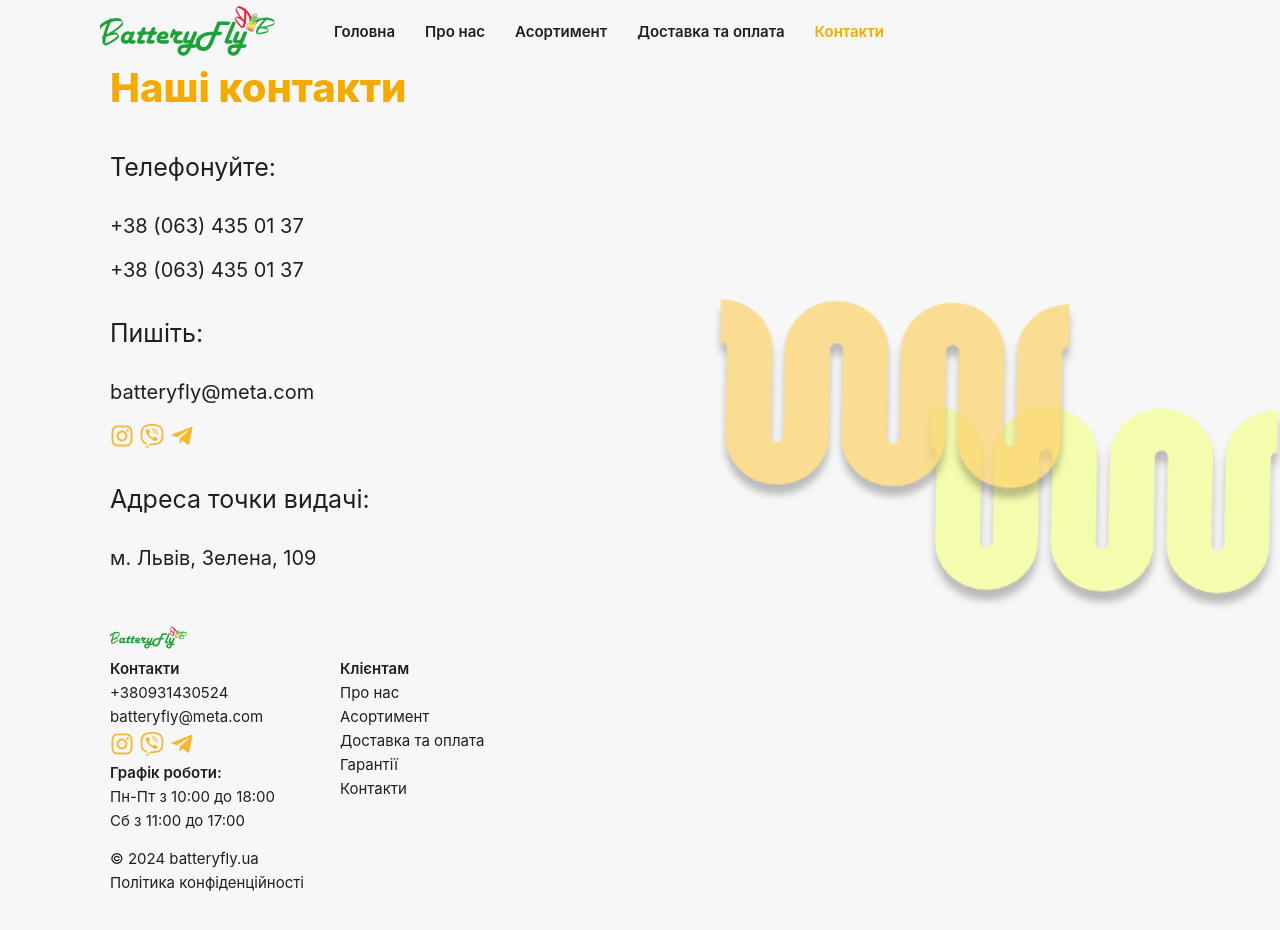
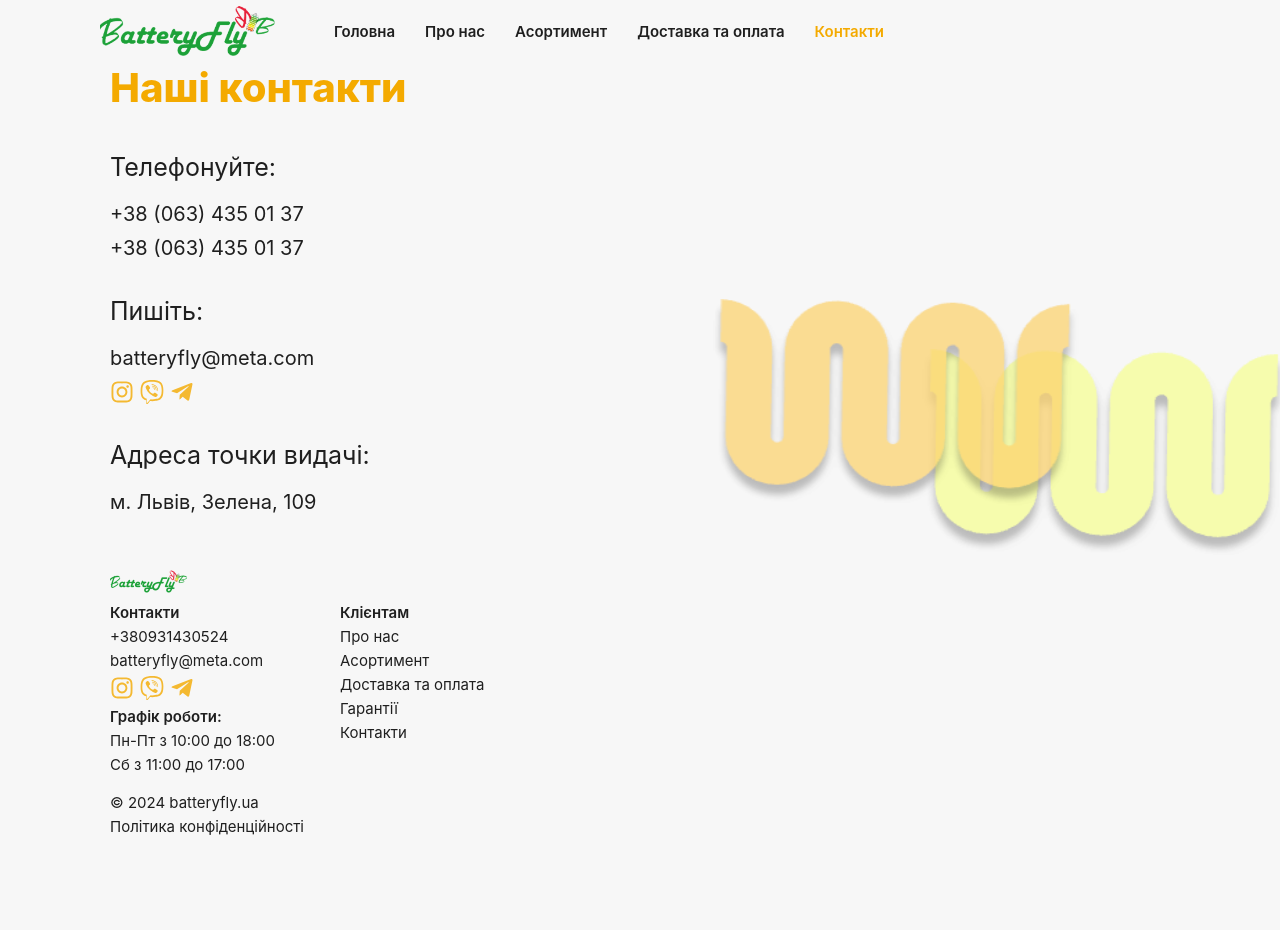
Before and after one commit to va7ul/Battery_Fly_Frontend, a React (Create React App) app: page /Battery_Fly_Frontend/contacts in a window 1280 px wide. Shown: the top 930 px of the page. After the commit the page ends 892 px from the top, so only its background shows below. Built offline with nearby package versions, Linux system fonts and the light colour scheme.

Commit message:
fix_margin

```diff
--- a/src/components/ContactsPage/Contacts.styled.js
+++ b/src/components/ContactsPage/Contacts.styled.js
@@ -23,23 +23,23 @@ export const Title = styled.h2`
 
 export const Text = styled.p`
   font-size: 12px;
-  margin-bottom: 10px;
+  margin-bottom: 6px;
 
   @media screen and (min-width: 1280px) {
     font-size: 25px;
-    margin-bottom: 32px;
+    margin-bottom: 20px;
   }
 `;
 
 export const List = styled.ul`
   display: flex;
   flex-direction: column;
-  gap: 6px;
+  gap: 4px;
   font-size: 10px;
   margin-bottom: 10px;
 
   @media screen and (min-width: 1280px) {
-    gap: 20px;
+    gap: 10px;
     margin-bottom: 36px;
   }
 `;
@@ -59,12 +59,12 @@ export const Item = styled.li`
 export const Box = styled.div`
   display: flex;
   flex-direction: column;
-  gap: 6px;
+  gap: 4px;
   margin-bottom: 10px;
 
   @media screen and (min-width: 1280px) {
     margin-bottom: 36px;
-    gap: 20px;
+    gap: 10px;
   }
 `;
 
```
